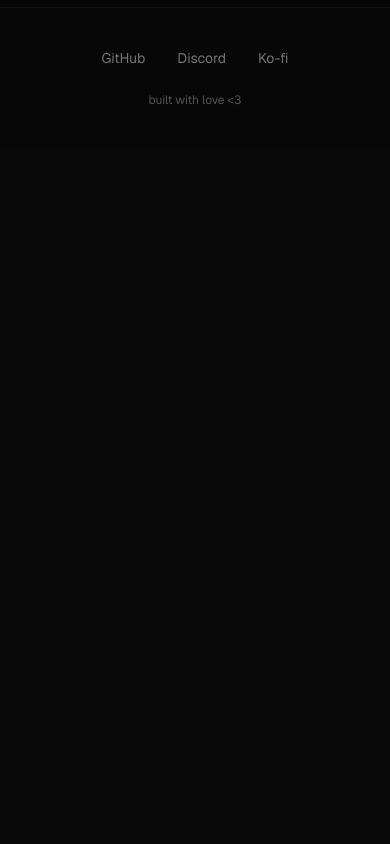
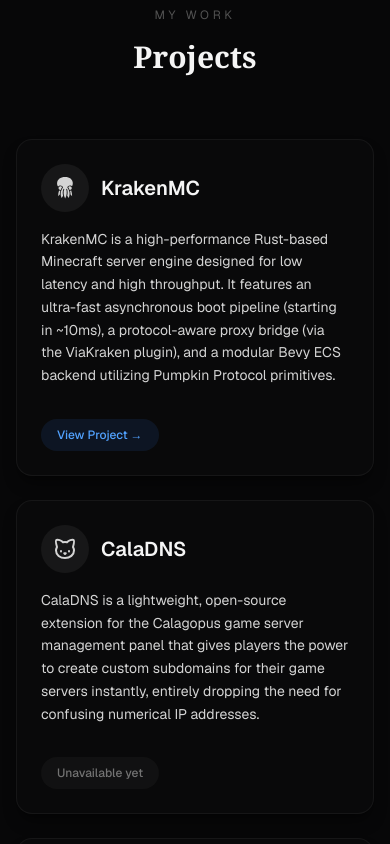
Before and after one commit to itarqos5/itarqos-portfolio, a Next.js app: page / in a window 390 px wide. Shown: the part 3240-4084 px from the top of the page. Before the commit the page ends 3388 px from the top, so only its background shows below. Built offline with nearby package versions, Linux system fonts and the light colour scheme.

Commit message:
feat: Add Projects section to portfolio
Created a polished Projects section displaying 3 projects in a CSS Grid
with tailored icons for KrakenMC, CalaDNS, and Dormant Servers.
Added conditional rendering for "Unavailable yet" link states.
Included component in the main page below Technologies.

```diff
--- a/app/page.tsx
+++ b/app/page.tsx
@@ -5,6 +5,7 @@
 import Footer from "@/components/Footer";
 import LoadingOverlay from "@/components/LoadingOverlay";
 import TechnologiesSection from "@/components/TechnologiesSection";
+import ProjectsSection from "@/components/ProjectsSection";
 
 export default function Home() {
   return (
@@ -19,6 +20,7 @@
         <ReviewsSection />
         <SkillsSection />
         <TechnologiesSection />
+        <ProjectsSection />
       </div>
       <Footer />
     </div>
--- a/components/HeroSection.tsx
+++ b/components/HeroSection.tsx
@@ -9,7 +9,7 @@
   useEffect(() => {
     if (!containerRef.current) return;
     const resizeObserver = new ResizeObserver((entries) => {
-      for (let entry of entries) {
+      for (const entry of entries) {
         setWidth(entry.contentRect.width);
       }
     });
--- /dev/null
+++ b/components/ProjectsSection.tsx
@@ -0,0 +1,80 @@
+"use client";
+
+import { GiSquidHead } from "react-icons/gi";
+import { Cat, Moon } from "lucide-react";
+
+const projects = [
+  {
+    name: "KrakenMC",
+    icon: GiSquidHead,
+    description:
+      "KrakenMC is a high-performance Rust-based Minecraft server engine designed for low latency and high throughput. It features an ultra-fast asynchronous boot pipeline (starting in ~10ms), a protocol-aware proxy bridge (via the ViaKraken plugin), and a modular Bevy ECS backend utilizing Pumpkin Protocol primitives.",
+    link: "https://github.com/itarqos5/KrakenMC",
+  },
+  {
+    name: "CalaDNS",
+    icon: Cat,
+    description:
+      "CalaDNS is a lightweight, open-source extension for the Calagopus game server management panel that gives players the power to create custom subdomains for their game servers instantly, entirely dropping the need for confusing numerical IP addresses.",
+    link: "Unavailable yet",
+  },
+  {
+    name: "Dormant Servers",
+    icon: Moon,
+    description:
+      "Dormant Servers is an open-source, high-performance extension for Calagopus that eliminates a massive problem for game hosts: empty servers wasting valuable CPU and RAM.",
+    link: "Unavailable yet",
+  },
+];
+
+export default function ProjectsSection() {
+  return (
+    <section
+      id="projects"
+      className="relative z-10 flex flex-col items-center px-4 md:px-12 pb-24 w-full"
+    >
+      <h2 className="mb-4 text-center font-sans text-xs tracking-[0.3em] text-neutral-600 uppercase">
+        My Work
+      </h2>
+      <h2 className="mb-16 text-center font-serif text-3xl font-bold text-neutral-100">
+        Projects
+      </h2>
+      <div className="grid grid-cols-1 md:grid-cols-3 gap-6 max-w-6xl w-full">
+        {projects.map((project) => (
+          <div
+            key={project.name}
+            className="relative rounded-2xl border border-white/5 bg-neutral-900/20 p-6 flex flex-col gap-4 hover:border-white/10 hover:bg-neutral-900/30 hover:-translate-y-1 shadow-lg shadow-black/40 hover:shadow-2xl hover:shadow-black/60 transition-all duration-300"
+          >
+            <div className="flex items-center gap-3">
+              <div className="w-12 h-12 rounded-full flex items-center justify-center bg-neutral-800/50 text-neutral-300 shrink-0">
+                <project.icon className="w-6 h-6" />
+              </div>
+              <h3 className="font-sans text-xl font-semibold text-neutral-100">
+                {project.name}
+              </h3>
+            </div>
+            <p className="font-sans text-sm text-neutral-300 leading-relaxed flex-grow">
+              {project.description}
+            </p>
+            <div className="mt-4">
+              {project.link === "Unavailable yet" ? (
+                <span className="inline-flex items-center text-xs font-medium text-neutral-500 bg-neutral-800/30 px-4 py-2 rounded-full">
+                  Unavailable yet
+                </span>
+              ) : (
+                <a
+                  href={project.link}
+                  target="_blank"
+                  rel="noopener noreferrer"
+                  className="inline-flex items-center text-xs font-medium text-blue-400 hover:text-blue-300 bg-blue-500/10 hover:bg-blue-500/20 px-4 py-2 rounded-full transition-colors"
+                >
+                  View Project &rarr;
+                </a>
+              )}
+            </div>
+          </div>
+        ))}
+      </div>
+    </section>
+  );
+}
```
Also changed, not shown: 1 other file (tests, documents, lock files or other folders).
